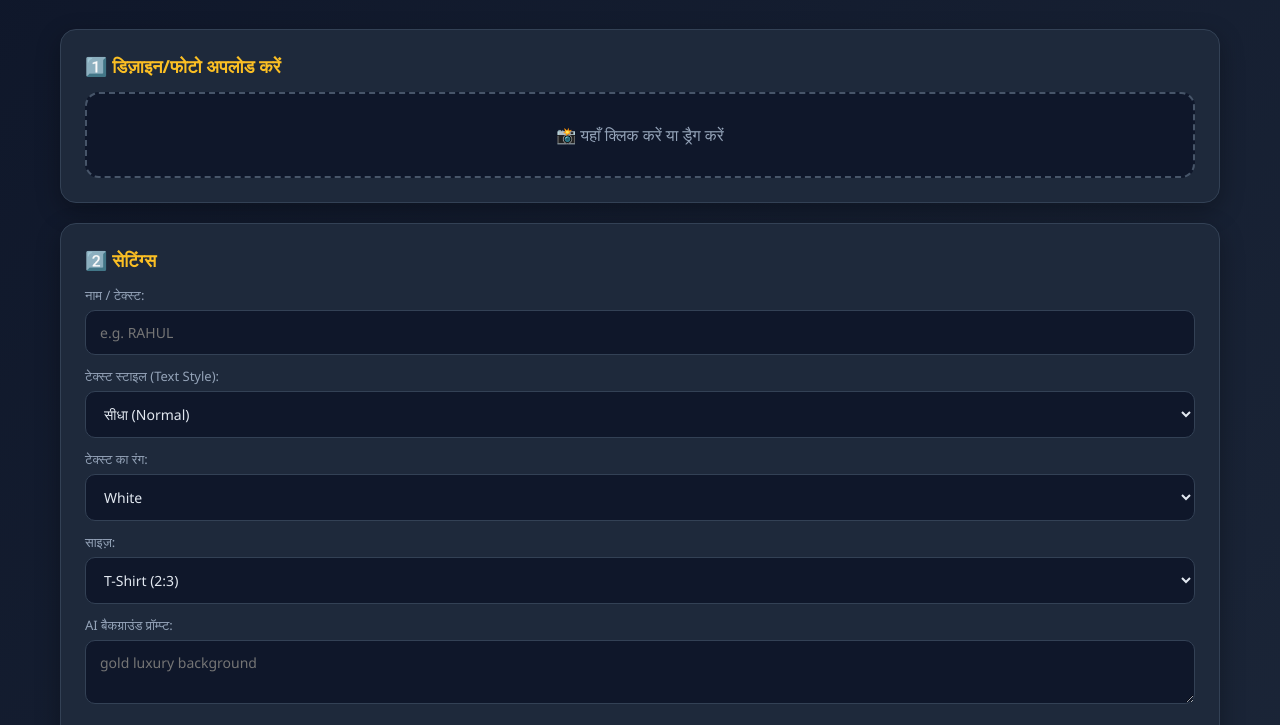
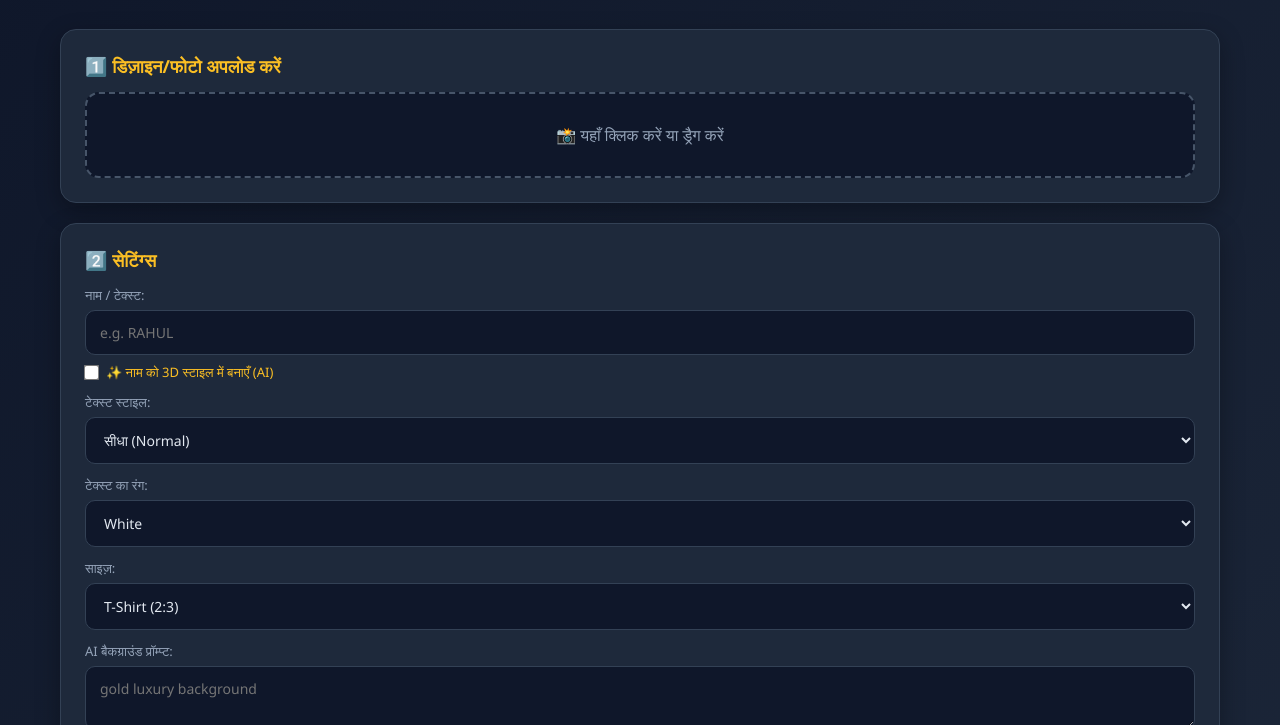
Before and after one commit to Ram-kungfu/Ai-Design-Studio-Pro-, a website: page index.html in a window 1280 px wide. Shown: the part 75-800 px from the top of the page. Drawn offline with Linux system fonts and the light colour scheme.

Commit message:
Refactor input fields and add 3D text option
Updated input labels for width and height in custom size section, added 3D text style checkbox, and reorganized text style and color sections.

```diff
--- a/index.html
+++ b/index.html
@@ -61,12 +61,20 @@
   <section class="card">
     <h2>2️⃣ सेटिंग्स</h2>
 
+    <!-- नाम / टेक्स्ट और 3D चेकबॉक्स -->
     <div style="margin-bottom: 12px;">
       <label>नाम / टेक्स्ट:</label>
       <input type="text" id="nameInput" placeholder="e.g. RAHUL" oninput="updateEditorText()" />
 
-      <div style="margin-top: 8px;">
-        <label>टेक्स्ट स्टाइल (Text Style):</label>
+      <div style="margin-top: 8px; display: flex; align-items: center; gap: 8px;">
+        <input type="checkbox" id="use3dText" style="width: auto; transform: scale(1.2);">
+        <label for="use3dText" style="margin: 0; cursor: pointer; color: #fbbf24;">✨ नाम को 3D स्टाइल में बनाएँ (AI)</label>
+      </div>
+    </div>
+
+    <!-- टेक्स्ट स्टाइल -->
+    <div style="margin-bottom: 12px;">
+      <label>टेक्स्ट स्टाइल:</label>
       <select id="textStyleSelect" onchange="updateEditorText()">
         <option value="normal">सीधा (Normal)</option>
         <option value="rotate">तिरछा (Rotate)</option>
@@ -75,7 +83,8 @@
       </select>
     </div>
 
-      <div style="margin-top: 8px;">
+    <!-- टेक्स्ट का रंग -->
+    <div style="margin-bottom: 12px;">
       <label>टेक्स्ट का रंग:</label>
       <select id="textColorSelect" onchange="updateEditorText()">
         <option value="#ffffff">White</option>
@@ -84,8 +93,8 @@
         <option value="#000000">Black</option>
       </select>
     </div>
-    </div>
 
+    <!-- साइज़ और कस्टम साइज़ -->
     <div>
       <label>साइज़:</label>
       <select id="aspectSelect">
@@ -94,14 +103,17 @@
         <option value="3:2">Poster (3:2)</option>
         <option value="custom">Custom Size (कस्टम साइज़)</option>
       </select>
+
+      <!-- कस्टम साइज़ के लिए बॉक्स -->
       <div id="customSizeBox" style="display: none; margin-top: 10px; padding: 10px; background: #0f172a; border-radius: 8px; border: 1px dashed #475569;">
-        <label>चौड़ाई (Width):</label>
+        <label>चौड़ाई (Width in pixels):</label>
         <input type="number" id="customW" placeholder="e.g. 2000" style="margin-bottom: 8px;">
-        <label>ऊँचाई (Height):</label>
+        <label>ऊँचाई (Height in pixels):</label>
         <input type="number" id="customH" placeholder="e.g. 3000">
       </div>
     </div>
 
+    <!-- AI प्रॉम्प्ट -->
     <label style="margin-top: 12px;">AI बैकग्राउंड प्रॉम्प्ट:</label>
     <textarea id="promptInput" rows="2" placeholder="gold luxury background"></textarea>
 
```
Lines whose indentation alone changed are shown as unchanged.
